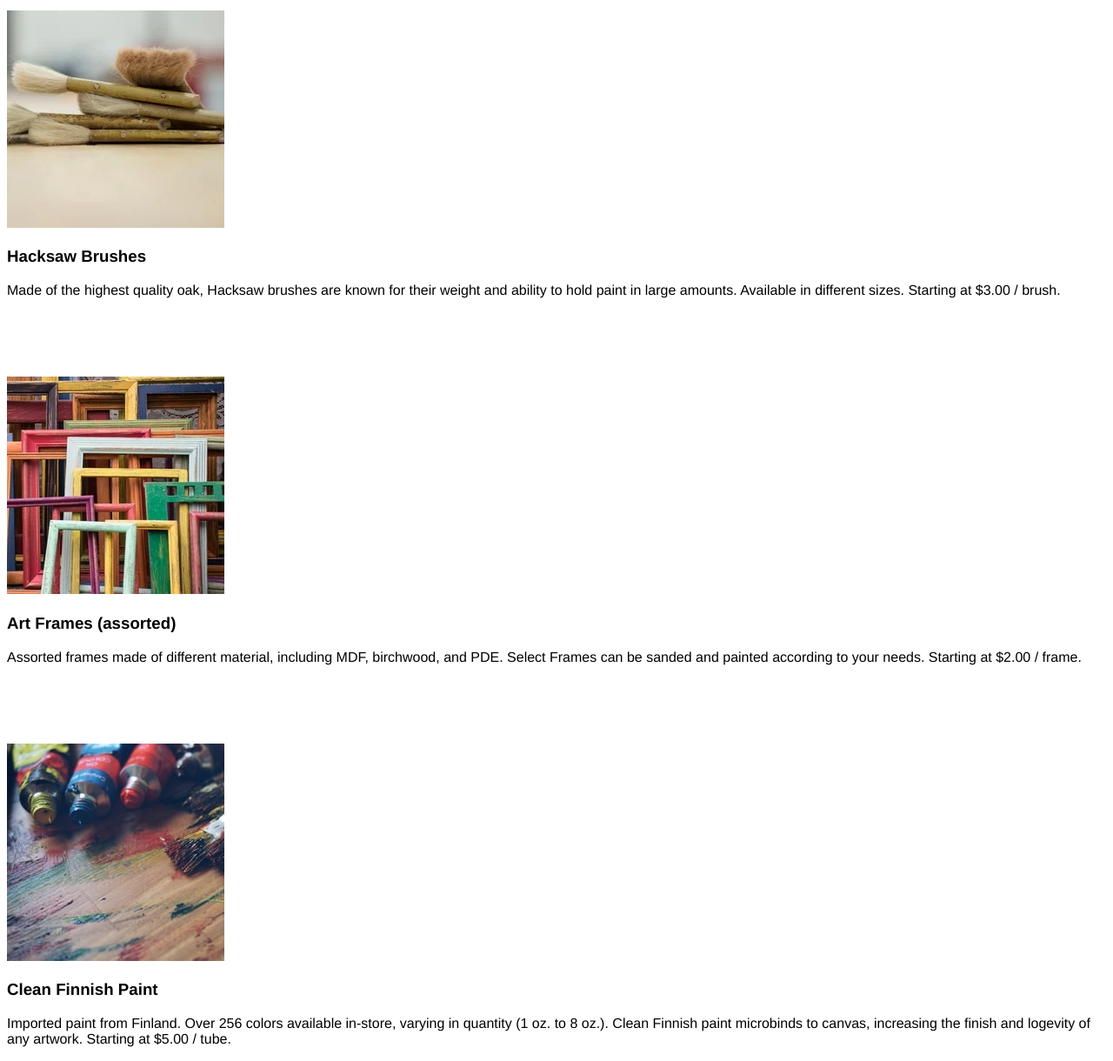
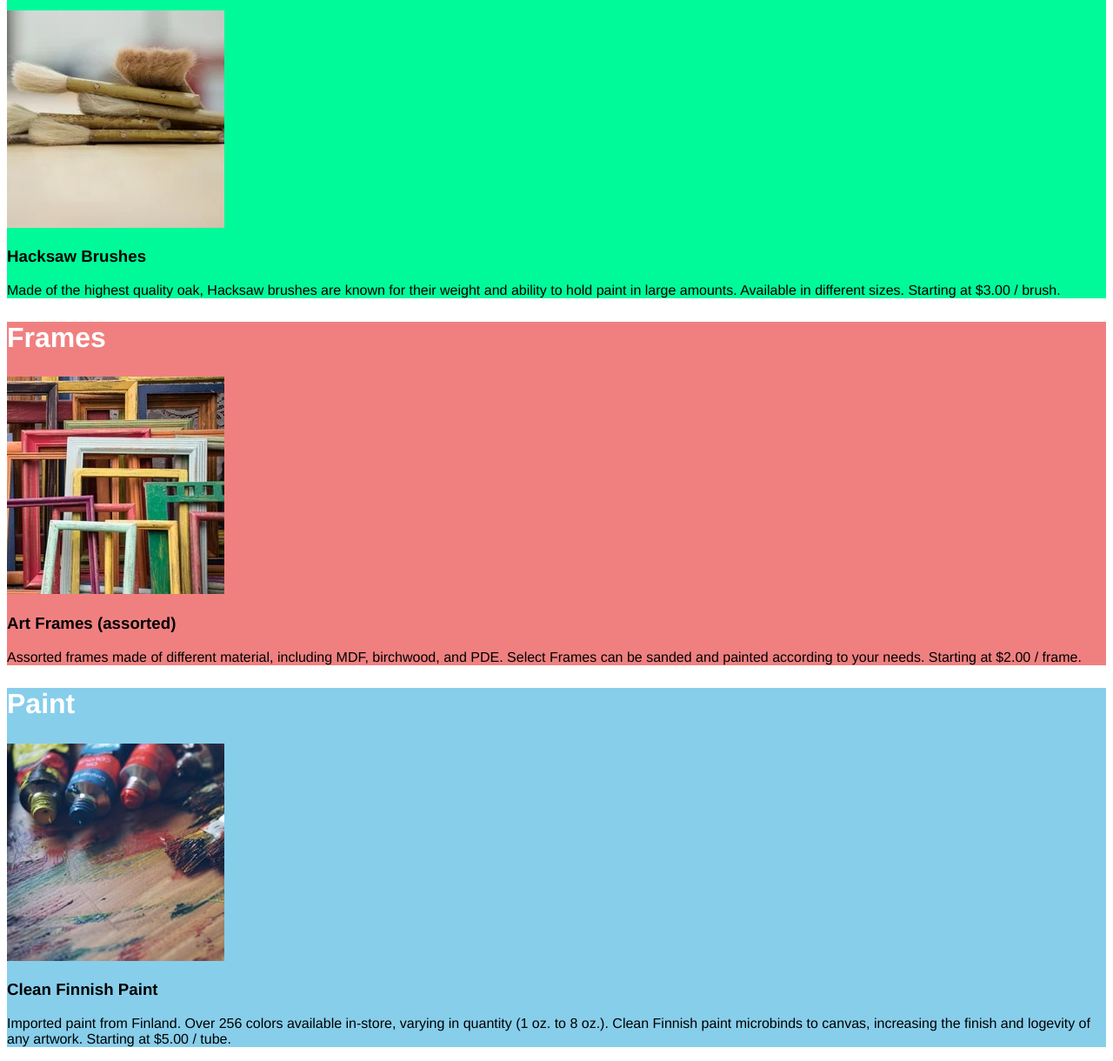
Before and after one commit to k-ballard/Arts-And-Crafts, a plain HTML site: page index.html in a window 1280 px wide. Shown: the part 449-1669 px from the top of the page at 87% size. Drawn offline with Linux system fonts and the light colour scheme; files whose address does not match are found by name.

Commit message:
Added background-color to section H2's

```diff
--- a/style.css
+++ b/style.css
@@ -8,3 +8,15 @@
     font-weight: bold;
     color: white;
 }
+
+#brushes {
+    background-color: mediumspringgreen;
+}
+
+#frames {
+    background-color: lightcoral;
+}
+
+#paint {
+    background-color: skyblue;
+}
```
